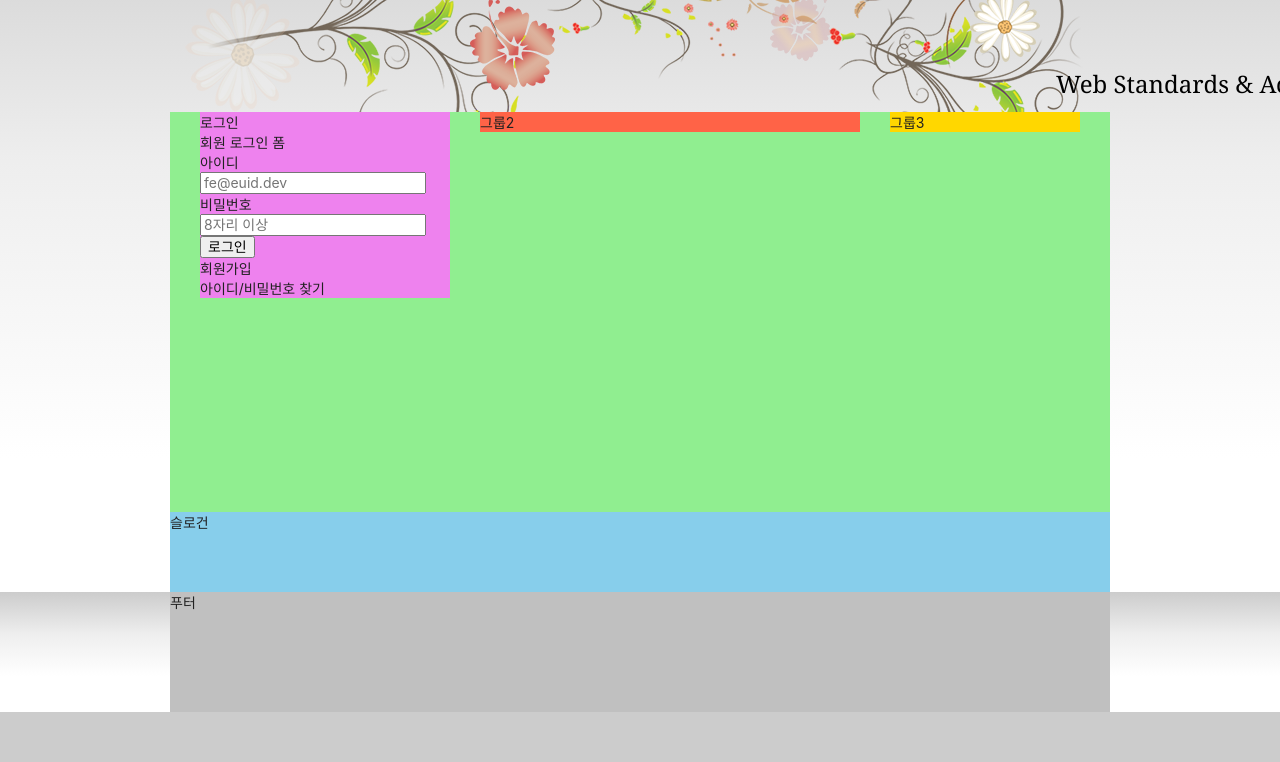
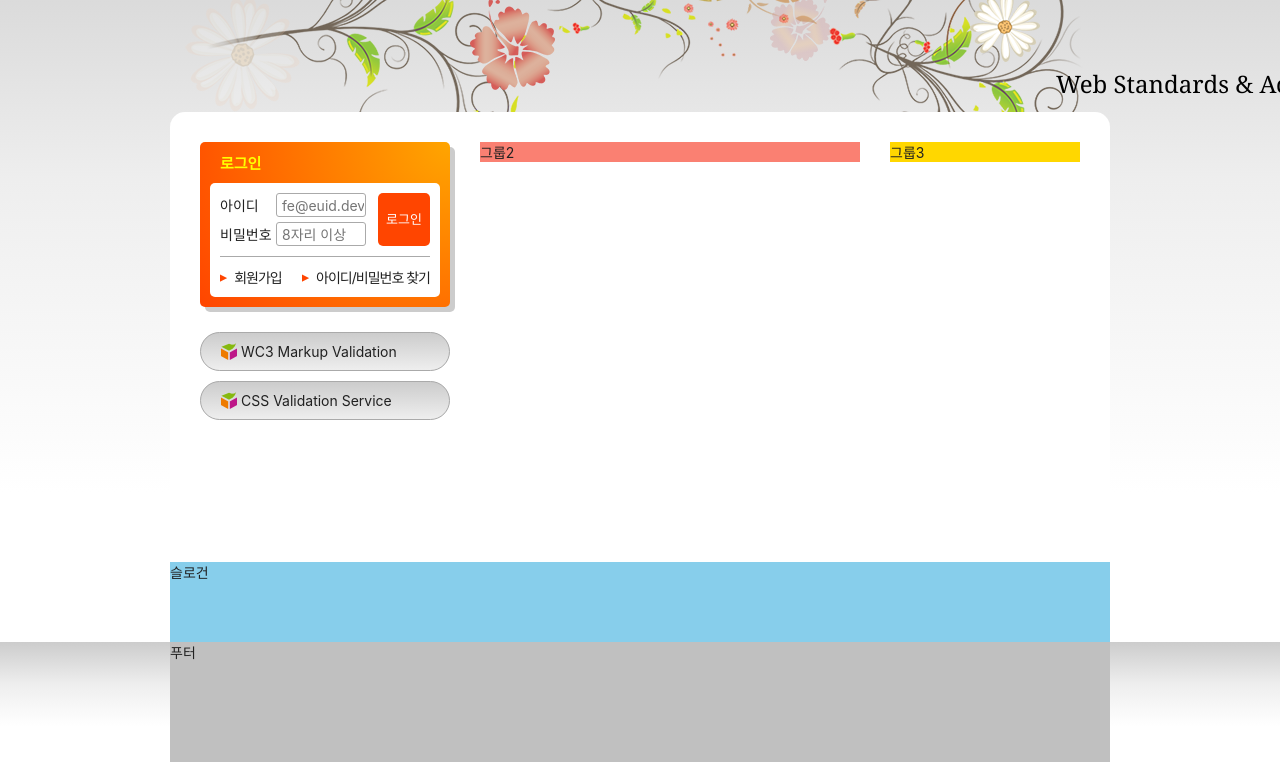
Before and after one commit to no-support/HTML5, a plain HTML site: page index.html in a window 1280 px wide. Shown: the part 135-897 px from the top of the page. Before the commit the page ends 847 px from the top, so only its background shows below. Drawn offline with Linux system fonts and the light colour scheme; a web font is replaced by a local one.

Commit message:
로그인 영역, 유효성 검사 배너 완성

```diff
--- a/index.html
+++ b/index.html
@@ -162,6 +162,13 @@
           <li><a href="./">아이디/비밀번호 찾기</a></li>
         </ul>
       </section>
+      <!-- 암묵적 아웃라인 생성 -->
+      <h2 class="a11y-hidden">유효성 검사 배너</h2>
+      <ul class="validation-list">
+        <!-- rel="noopener noreferrer 기재 이유: https://velog.io/@0seo8/HTML-targetblank-취약점-보완 -->
+        <li><a href="./" target="_blank" rel="noopener noreferrer" title="마크업 유효성 검사 사이트로 이동(새 창)">WC3 Markup Validation</a></li>
+        <li><a href="./" target="_blank" rel="noopener noreferrer" title="CSS 유효성 검사 사이트로 이동(새 창)">CSS Validation Service</a></li>
+      </ul>
     </div>
     <div class="group group2">그룹2</div>
     <div class="group group3">그룹3</div>
--- a/styles/style.css
+++ b/styles/style.css
@@ -6,7 +6,7 @@
 @import url(./reset.css);
 
 /* 숨김 콘텐츠 */
-.a11y-hidden {
+.a11y-hidden, legend {
   position: absolute;
   /* 스크롤 위로 올라오는 이슈 */
   /* top: -9999em; */
@@ -14,6 +14,7 @@
   width: 1px;
   height: 1px;
   margin: -1px;
+  /* 다양한 브라우저에서도 적용되도록 한 번 더 같은 효과를 내는 속성(overflow: hidden;) 작성  */
   overflow: hidden;
   clip: rect(0 0 0 0);
   /* clip-path: polygon(0 0, 0 0, 0 0); */
@@ -24,6 +25,7 @@
 *, *::before, *::after {
   box-sizing: border-box; /* content-box(기본값): width + padding + border + margin을 계산해서 차지한다. border-box 선택 이유: 다양한 모바일 환경을 위해(100%일 때 padding이 포함된 값이므로 좌우 스크롤이 발생하지 않음) // box model 관련 학습할 것*/
 }
+
 html {
   font-size: 10px;
 }
@@ -36,14 +38,13 @@ a {
 
 /* 본문 스타일 */
 body {
+  color: #212121;
   /* em(부모로부터 상속), rem(root 즉 html태그 기준) 단위를 사용해보기(반응형) */
   font-size: 1.4rem;
   /* 모바일 환경 가독성을 위해 sans(부정 접두사)-serif(날카롭다.삐침)체를 사용하는 추세 */
   /* 대부분의 환경에서 깨지지 않고 예쁘게 보여서 요즘 핫한 폰트인 프리텐다드 */
   font-family: "Pretendard Variable", Pretendard, -apple-system, BlinkMacSystemFont, system-ui, Roboto, "Helvetica Neue", "Segoe UI", "Apple SD Gothic Neo", "Noto Sans KR", "Malgun Gothic", "Apple Color Emoji", "Segoe UI Emoji", "Segoe UI Symbol", sans-serif;
   /* font-weight: 400; (기본값) */
-  color: #212121;
-  background-color: #ccc;
   /* 마지막 인자가 아래로 쌓임 */
   /* background-image: url(./images/bg_flower.png), linear-gradient(to bottom, #ccc 0%, #eee 35%, #fff 70%, #fff 100%);
   background-repeat: no-repeat, repeat;
@@ -63,11 +64,11 @@ body {
 
 /* 헤더 */
 .header {
-  /* background: #fff; */
+  background: #fff;
   padding: 0 30px; /* shorthand 표기법*/
   /* border-radius: 0 0 15px 15px / 0 0 50px 50px; */
   border-radius: 0 0 15px 15px;
-  /* 끝없이 찾아나가는 .logo의 기준점을 바로 위 태그에서 잡아주기 위한 속성 설정. static(기본값)만 아니면 됨. normal flow를 유지하면서 살짝 띄워서 움직일 수 있게 됨. */
+  /* 끝 없이 찾아나가는 .logo의 기준점을 바로 위 태그에서 잡아주기 위한 속성 설정. static(기본값)만 아니면 됨. normal flow를 유지하면서 살짝 띄워서 움직일 수 있게 됨. */
   position: relative;
 }
 
@@ -101,9 +102,12 @@ body {
   display: inherit;
   text-transform: uppercase;
 }
-.member li:last-child a {
+
+/* 마지막 li 요소에 포함된 a 요소를 선택하여 오른쪽 padding 값을 0으로 재정의 하는 방법 */
+/* .member li:last-child a {
   padding-right: 0;
-}
+} */
+
 .divider {
   margin-right: 4px;
 }
@@ -154,9 +158,6 @@ body {
   /* border-left: 2px solid #fff; */
   color: #fff;
   text-shadow: 1px 1px 0 #000, -1px -1px 0 #000;
-}
-.is-active .menu-button {
-  color: #ff0;
 }
 
 .is-active .menu-button::after {
@@ -221,7 +222,7 @@ body {
 
 .sub-menu a:hover,
 .sub-menu a:focus {
-  color: red;
+  color: #f00;
 }
 
 /* 비주얼 */
@@ -309,13 +310,14 @@ body {
 
 /* 메인 */
 .main {
-  background: lightgreen;
-  height: 50vh;
+  background: #fff;
+  min-height: 450px;
   /* overflow: hidden, 가상 요소 선택자는 trick임. 정석은 flow-root */
   display: flow-root; /* 단점: 지원되는 브라우저가 적음 */
   /* overflow: hidden; */ /* 독립적인 블록 요소가 됨. width, height를 넘어가는 자식이 있을 때의 처리 방법에 대한 속성이므로, 정신차리고 자식 요소의 크기에 대해 계산함. BFC에 대해 공부할 것 */
   /* zoom: 1; */ /* overflow: hidden이 IE6에서 지원 안해서 IE6을 위한 수단. BFC */
-  padding: 0 15px;
+  padding: 30px 15px;
+  border-radius: 15px 15px 0 0;
 }
 /* 배경이미지, 가상 요소 선택자는 ctrl+a로 블록 잡아도 안 잡힘 */
 /*
@@ -332,12 +334,11 @@ main::before {
 */
 /* 가로 배치법 종류: 1. position 2. float 3. display: inline-block 4. display: flex 5. display: grid 다섯 가지 방법 모두 써보고 효율적인 것을 경우에 맞게 선택할 수 있도록 할 것 */
 .group {
+  margin: 0 15px;
   float: left;
-  margin: 0 15px;
 }
 
 .group1 {
-  background-color: violet;
   width: 250px;
    /* 기본값 static */
   /*
@@ -346,12 +347,154 @@ main::before {
   */
 }
 .group2 {
-  background-color: tomato;
+  background-color: salmon;
   width: 380px;
 }
 .group3 {
   background-color: gold;
   width: 190px;
+}
+
+/* 로그인 영역 */
+.login {
+  box-shadow: 5px 5px 0 0 #ccc;
+  background: orangered radial-gradient(circle at right top, orange, orangered);
+  padding: 10px;
+  border-radius: 5px;
+}
+.login-title {
+  color: #ff0;
+  font-size: 1.5rem;
+  font-weight: 700;
+  text-indent: 10px;
+}
+
+.login-form {
+  background-color: #fff;
+  margin-top: 10px;
+  border-radius: 5px 5px 0 0;
+  padding: 10px 10px 0 10px;
+}
+
+.login-form fieldset {
+  /* .login-button: absolute의 기준점 */
+  position: relative;
+  border-bottom: 1px solid #aaa;
+  padding-bottom: 5px;
+}
+.user-email, .user-pw {
+  margin-bottom: 5px;
+}
+
+.login-form label {
+  display: inline-block;
+  width: 4em;
+}
+
+.login-form input {
+  width: 90px;
+  height: 24px;
+  border: 1px solid #aaa;
+  padding: 1px 1px 1px 5px;
+  border-radius: 3px;
+}
+
+.login-button {
+  position: absolute;
+  top: 0;
+  right: 0;
+  height: 53px;
+  background-color: orangered;
+  color: #fff;
+  border: 0;
+  padding: 0 8px;
+  border-radius: 5px;
+  font-size: 13px;
+}
+
+.sign {
+  background-color: #fff;
+  border-radius: 0 0 5px 5px;
+  padding: 4px 10px;
+  /* 가로 배치: d: flex / float: left / d:inline-block 세 가지 버전  */
+  display: flex;
+  /* row 방향, 줄 바꿈 불허. 안 써도 되지만 명확하게 이해하기 위해 */
+  flex-flow: row nowrap;
+  justify-content: space-between;
+}
+
+/* float 방식. .sign {overflow: hidden;}도 가능 */
+/* .sign {
+  display: flow-root;
+}
+
+.sign li:first-child {
+  float: left;
+}
+
+.sign li:last-child {
+  float: right;
+} */
+
+/* inline-block 방식. 공백 문자 해결을 위해 li 요소 상위에 font-size: 0; 주고 글자 들어가는 부분부터 다시 폰트 사이즈 복원 */
+/* .sign {
+  font-size: 0;
+}
+
+.sign li {
+  display: inline-block;
+  font-size: 14px;
+}
+
+.sign li:first-child {
+  width: 35%;
+}
+
+.sign li:last-child {
+  width: 65%;
+  text-align: right;
+} */
+
+.sign a {
+  /* padding을 주기 위해 display: block; */
+  display: block;
+  padding: 6px 0;
+  letter-spacing: -1px;
+}
+
+.sign a:before {
+  content: "\e804";
+  font-family: 'fontello';
+  margin-right: 8px;
+  color: orangered;
+}
+
+/* 유효성 검사 배너 */
+.validation-list {
+  margin-top: 25px;
+}
+
+.validation-list li {
+  margin-top: 10px;
+}
+
+.validation-list a {
+  display: block;
+  background: url(./images/validation_icon.png) no-repeat 20px 50%, #ccc linear-gradient(to bottom, #ccc 0%, #eee 100%);
+  border: 1px solid #aaa;
+  border-radius: 20px;
+  padding: 10px 10px 10px 40px;
+}
+
+/* before를 이용한 방법. vertical-align은 인라인 요소 속성
+.validation-list a::before {
+  content: url("./images/validation_icon.png");
+  background-color: skyblue;
+  vertical-align: middle;
+} */
+
+.validation-list a:hover, .validation-list a:focus {
+  color: #f00;
 }
 
 /* 슬로건 */
```
